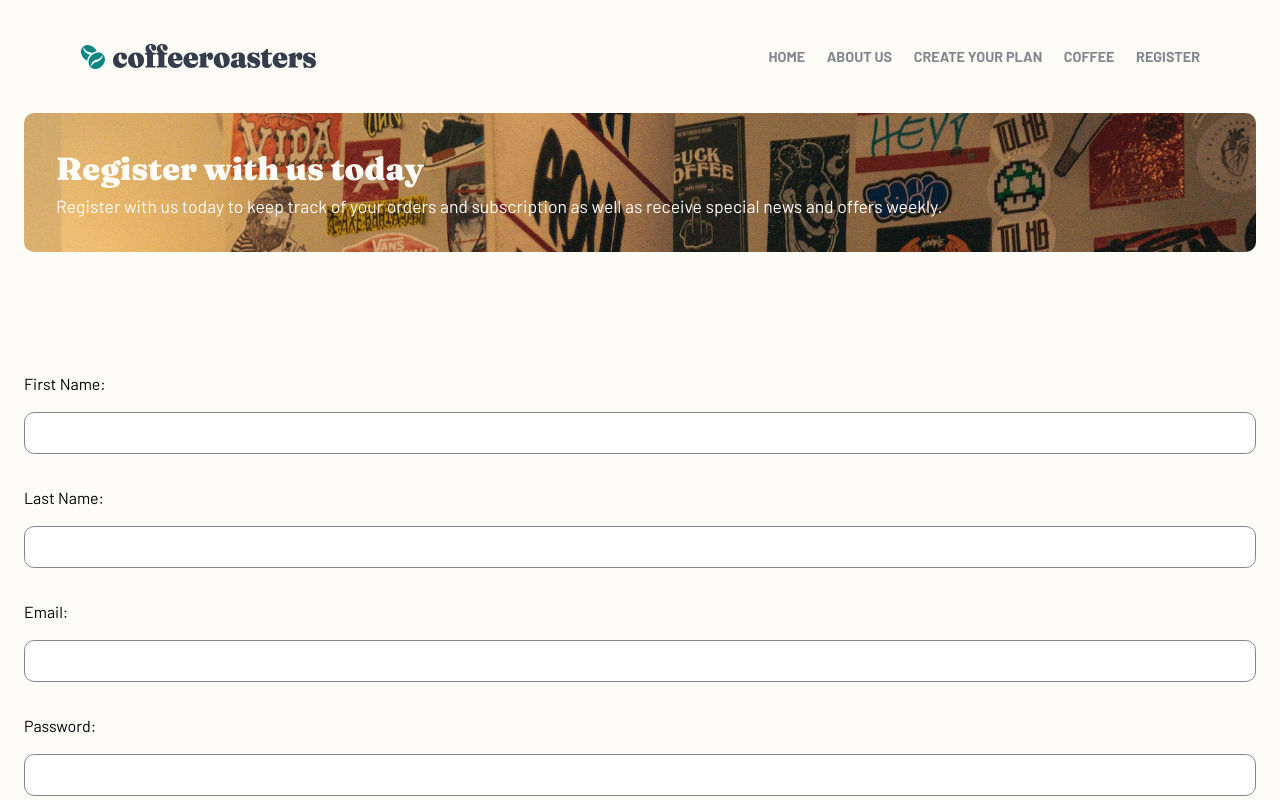
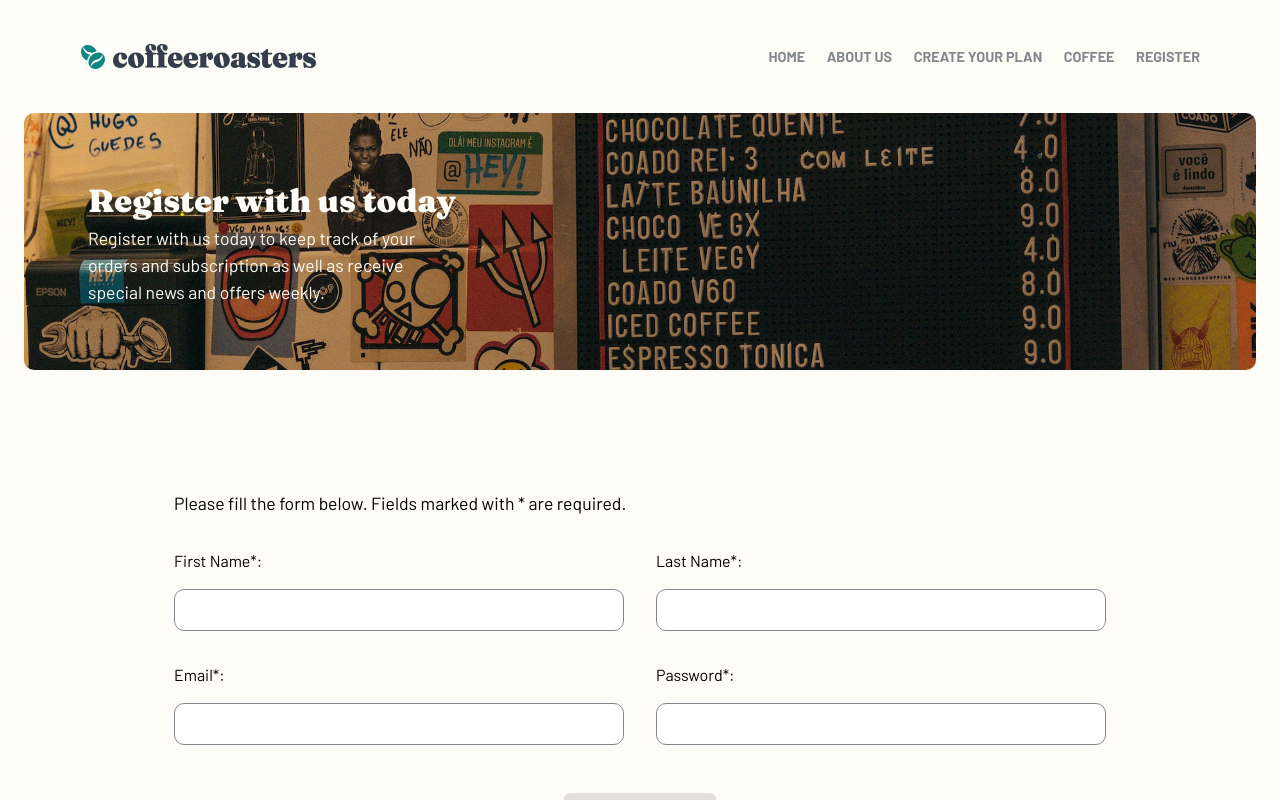
Before and after one commit to kebin20/coffee-roasters-website, a React (Vite) app: page /registration in a window 1280 px wide. Shown: the top 800 px of the page. Built offline with nearby package versions, Linux system fonts and the light colour scheme; no server answers; the HTML template or start-up script is replaced by a standard one.

Commit message:
style: created tablet/desktop layout for registration

```diff
--- a/src/Pages/Registration.module.css
+++ b/src/Pages/Registration.module.css
@@ -2,11 +2,17 @@
   background-image: url("../assets/registration/menu.jpg");
   background-repeat: no-repeat;
   background-size: cover;
-  padding: 2em;
+  background-position: center;
+  padding: 4em;
   color: var(--lightCream);
   border-radius: var(--border-px);
+  display: grid;
+  grid-template-columns: 0.5fr 1fr;
 }
 
+.registrationHeroText {
+  grid-column: 1/2;
+}
 /* Tablet portrait and larger */
 @media only screen and (min-width: 600px) {
 }
--- a/src/components/RegistrationForm.module.css
+++ b/src/components/RegistrationForm.module.css
@@ -1,13 +1,13 @@
 .formInputGroup {
   display: grid;
-  grid-template-columns: 1fr;
+  grid-template-columns: minmax(1fr, 500px);
   gap: 2em;
   justify-content: center;
 }
 
 .formControl {
   display: grid;
-  flex-direction: column;
+  grid-template-rows: auto;
   gap: 1em;
 }
 
@@ -16,9 +16,10 @@
   border-radius: var(--border-px);
   outline: transparent;
   border: 1px solid var(--Grey);
+  display: block;
 }
 
-.formControlnvalid {
+.formControllnvalid {
   color: red;
 }
 
@@ -33,6 +34,13 @@
 
 /* Tablet portrait and larger */
 @media only screen and (min-width: 600px) {
+  .formInputGroup {
+    grid-template-columns: minmax(0, 450px) minmax(0, 450px);
+  }
+
+  .formDescription {
+    grid-column: 1/3;
+  }
 }
 /* Tablet landscape and larger */
 @media only screen and (min-width: 900px) {
--- a/src/components/RegistrationForm.tsx
+++ b/src/components/RegistrationForm.tsx
@@ -3,16 +3,16 @@ import MainButton from "../UI/MainButton";
 import useInput from "../hooks/use-input";
 import styles from "./RegistrationForm.module.css";
 
-function notEmpty(value) {
+function notEmpty(value: string) {
   value.trim() !== "";
 }
 
-function isEmail(value) {
+function isEmail(value: string) {
   value.trim() !== "" && value.includes("@");
 }
 
 //https://stackoverflow.com/questions/72462253/how-to-set-password-validation-in-react
-function isPassword(value) {
+function isPassword(value: string) {
   value.length >= 8 &&
     /[A-Z]/.test(value) &&
     /[^a-zA-Z]/.test(value) &&
@@ -96,8 +96,11 @@ function RegistrationForm() {
   return (
     <form onSubmit={formSubmissionHandler}>
       <div className={styles.formInputGroup}>
+        <p className={styles.formDescription}>
+          Please fill the form below. Fields marked with * are required.
+        </p>
         <div className={`${firstNameInputClasses} ${styles.formControl}`}>
-          <label htmlFor="first-name">First Name:</label>
+          <label htmlFor="first-name">First Name*:</label>
           <input
             type="text"
             id="firstname"
@@ -110,7 +113,7 @@ function RegistrationForm() {
           )}
         </div>
         <div className={`${lastNameInputClasses} ${styles.formControl}`}>
-          <label htmlFor="last-name">Last Name:</label>
+          <label htmlFor="last-name">Last Name*:</label>
           <input
             type="text"
             id="lastname"
@@ -123,7 +126,7 @@ function RegistrationForm() {
           )}
         </div>
         <div className={`${emailInputClasses} ${styles.formControl}`}>
-          <label htmlFor="email">Email:</label>
+          <label htmlFor="email">Email*:</label>
           <input
             type="text"
             id="email"
@@ -135,8 +138,8 @@ function RegistrationForm() {
             <p className={styles.errorText}>Email must not be empty.</p>
           )}
         </div>
-        <div className={`${passwordInputClasses}${styles.formControl}`}>
-          <label htmlFor="first-name">Password:</label>
+        <div className={`${passwordInputClasses} ${styles.formControl}`}>
+          <label htmlFor="first-name">Password*:</label>
           <input
             type="text"
             id="password"
```
